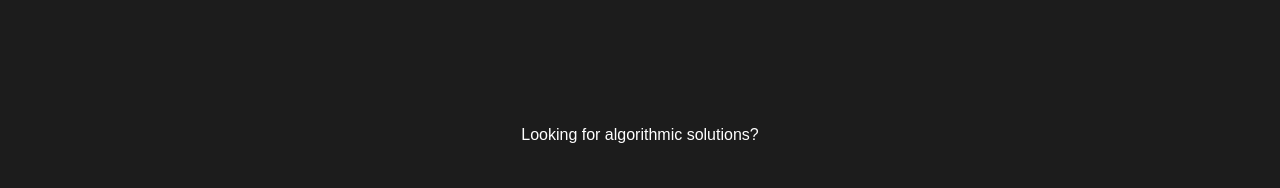
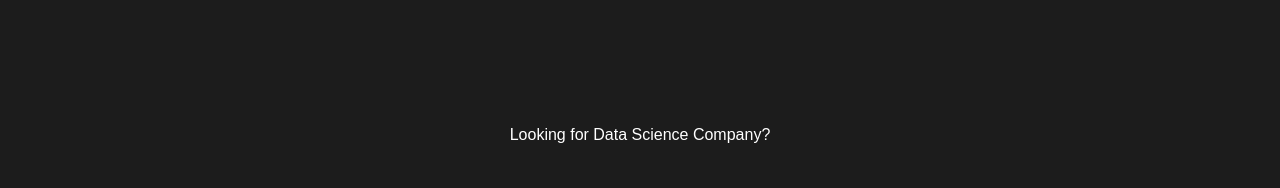
Before and after one commit to Nospoko/epr-landing, a Next.js app in the folder algrtm/: page / in a window 1280 px wide. Shown: the part 2827-3015 px from the top of the page. Built offline with nearby package versions, Linux system fonts and the light colour scheme.

Commit message:
letter spacing in OpportunitiesIndustrySection checked

```diff
--- a/algrtm/src/components/OpportunitiesIndustrySection.js
+++ b/algrtm/src/components/OpportunitiesIndustrySection.js
@@ -6,7 +6,7 @@ import Image from "next/image";
 const OpportunitiesIndustrySection = () => {
   return (
     <section className="flex flex-col w-full my-[4rem] lg:my-[7.19rem] gap-[2.75rem] justify-center items-center text-center">
-      <h2 className="flex h3SB xl:h2 text-neutralLight-neutral10 dark:text-neutralDark-neutral10 tracking-[-0.13rem]lg:tracking-[-0.13rem] xl:tracking-[-0.16rem]">
+      <h2 className="flex h2SB lg:h2 text-neutralLight-neutral10 dark:text-neutralDark-neutral10">
         Opportunities in Data Science <br />
         for Heavy Industry
       </h2>
--- a/algrtm/src/data/solutionsSectionTexts.js
+++ b/algrtm/src/data/solutionsSectionTexts.js
@@ -1,6 +1,6 @@
 const solutionsTexts = {
   version1: {
-    title: "Looking for algorithmic solutions?",
+    title: "Looking for Data Science Company?",
   },
   version2: {
     title: "We know that algormitic solutions are future. Do you?",
--- a/algrtm/src/styles/typography.css
+++ b/algrtm/src/styles/typography.css
@@ -17,6 +17,7 @@
     font-size: 4rem;
     font-weight: 600;
     line-height: 4rem;
+    letter-spacing: -0.16rem;
   }
 
   .h2SB {
```
